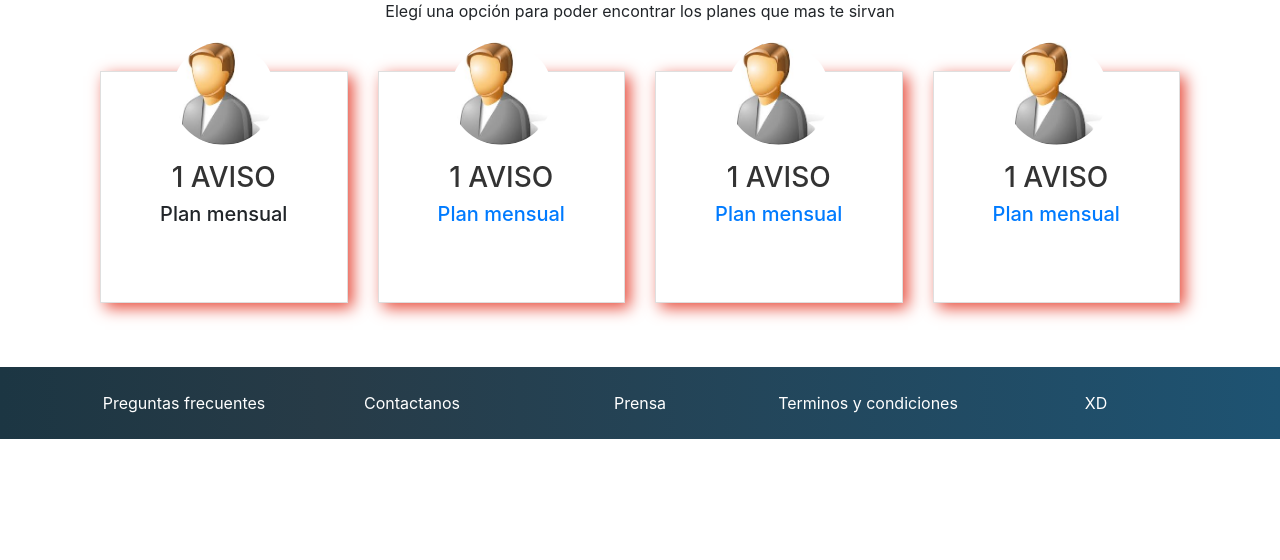
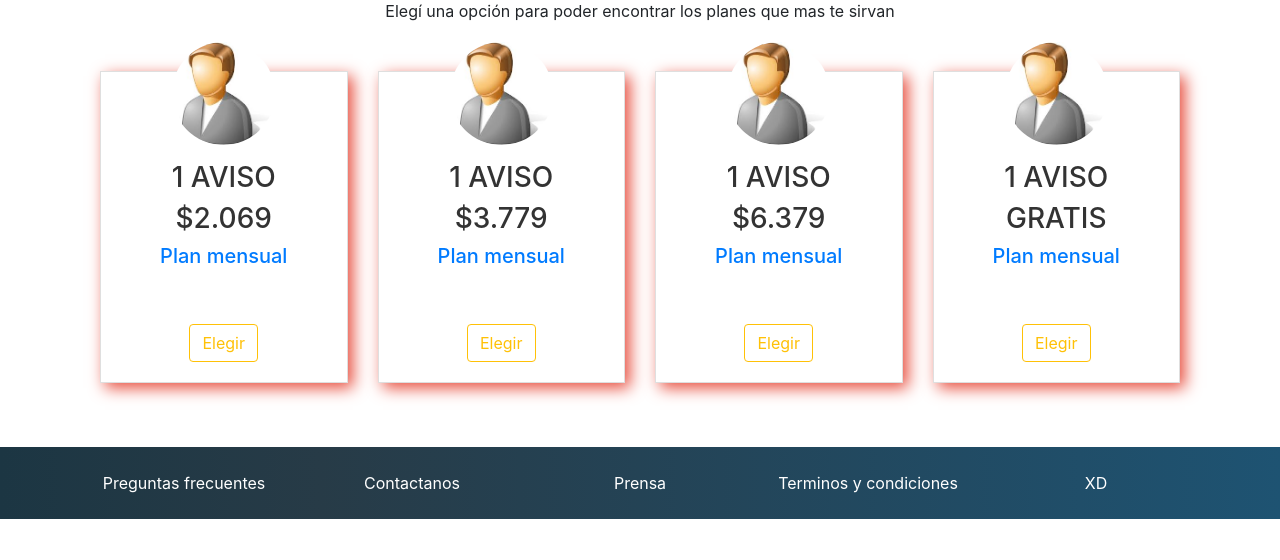
Before and after one commit to JoaquinVillamediana/prop, a Laravel app: page /personal in a window 1280 px wide. Shown: the part 240-800 px from the top of the page. Run offline with Laravel 8, Linux system fonts and the light colour scheme.

Commit message:
Modificaciones vista de publicar propiedades

```diff
--- a/resources/views/frontend/publish/index.blade.php
+++ b/resources/views/frontend/publish/index.blade.php
@@ -44,8 +44,9 @@
                                     </a>
                                 </div>
                              </div>
+                             <!-- <button type="button" href="{{ route('personal') }}" class="btn btn-outline-warning">Elegir</button> -->
+                            </div>
 
-                            </div>
 
                         </div>
                         </a>
@@ -76,7 +77,7 @@
                                     </a>
                                 </div>
                              </div>
-
+                             <!-- <button type="button" href="{{ route('profesional') }}" class="btn btn-outline-warning">Elegir</button> -->
                             </div>
                             </a>
                         </div>
--- a/resources/views/frontend/publish/personal.blade.php
+++ b/resources/views/frontend/publish/personal.blade.php
@@ -21,9 +21,45 @@
                     <!-- card1 -->
                     <div class="col-lg-3 col-md-6">
                         <div class="card">
+                        <a href="">
                             <div class="card-body">
                                 <img src="images/index/userej.jpg" alt="" class="img-fluid rounded-circle w-50 mb-3">
                                 <h3>1 AVISO</h3>
+                                <h3>$2.069</h3>
+                                <h5> Plan mensual</h5>
+                             <div class="d-flex flex-row justify-content-center">
+                                 <div class="p-4">
+                                     <a href="#">
+                                         <i class="fa fa-facebook"></i>
+                                     </a>
+                                 </div>
+                                 <div class="p-4">
+                                    <a href="#">
+                                        <i class="fa fa-twitter"></i>
+                                    </a>
+                                </div>
+                                <div class="p-4">
+                                    <a href="#">
+                                        <i class="fa fa-instagram"></i>
+                                    </a>
+                                </div>
+
+                             </div>
+                             <button type="button" class="btn btn-outline-warning">Elegir</button>
+
+                            </div>
+                            </a>
+                        </div>
+                    </div>
+                     <!-- card1 -->
+                    <!-- card2 -->
+                    <div class="col-lg-3 col-md-6">
+                        <div class="card">
+                            <a href="">
+                            <div class="card-body">
+                                <img src="images/index/userej.jpg" alt="" class="img-fluid rounded-circle w-50 mb-3">
+                                <h3>1 AVISO</h3>
+                                <h3>$3.779</h3>
                                 <h5> Plan mensual</h5>
                              <div class="d-flex flex-row justify-content-center">
                                  <div class="p-4">
@@ -42,37 +78,7 @@
                                     </a>
                                 </div>
                              </div>
-
-                            </div>
-                        </div>
-                    </div>
-                     <!-- card1 -->
-                    <!-- card2 -->
-                    <div class="col-lg-3 col-md-6">
-                        <div class="card">
-                            <a href="">
-                            <div class="card-body">
-                                <img src="images/index/userej.jpg" alt="" class="img-fluid rounded-circle w-50 mb-3">
-                                <h3>1 AVISO</h3>
-                                <h5> Plan mensual</h5>
-                             <div class="d-flex flex-row justify-content-center">
-                                 <div class="p-4">
-                                     <a href="#">
-                                         <i class="fa fa-facebook"></i>
-                                     </a>
-                                 </div>
-                                 <div class="p-4">
-                                    <a href="#">
-                                        <i class="fa fa-twitter"></i>
-                                    </a>
-                                </div>
-                                <div class="p-4">
-                                    <a href="#">
-                                        <i class="fa fa-instagram"></i>
-                                    </a>
-                                </div>
-                             </div>
-
+                             <button type="button" class="btn btn-outline-warning">Elegir</button>
                             </div>
                             </a>
                         </div>
@@ -85,6 +91,7 @@
                             <div class="card-body">
                                 <img src="images/index/userej.jpg" alt="" class="img-fluid rounded-circle w-50 mb-3">
                                 <h3>1 AVISO</h3>
+                                <h3>$6.379</h3>
                                 <h5>Plan mensual</h5>
                              <div class="d-flex flex-row justify-content-center">
                                  <div class="p-4">
@@ -103,7 +110,7 @@
                                     </a>
                                 </div>
                              </div>
-
+                             <button type="button" class="btn btn-outline-warning">Elegir</button>
                             </div>
                             </a>
                         </div>
@@ -116,6 +123,7 @@
                             <div class="card-body">
                                 <img src="images/index/userej.jpg" alt="" class="img-fluid rounded-circle w-50 mb-3">
                                 <h3>1 AVISO</h3>
+                                <h3> GRATIS</h3>
                                 <h5>Plan mensual</h5>
                              <div class="d-flex flex-row justify-content-center">
                                  <div class="p-4">
@@ -134,7 +142,7 @@
                                     </a>
                                 </div>
                              </div>
-
+                             <button type="button" class="btn btn-outline-warning">Elegir</button>
                             </div>
                             </a>
                         </div>
```
Also changed, not shown: resources/views/frontend/publish/profesional.blade.php (+6 -4 lines).
